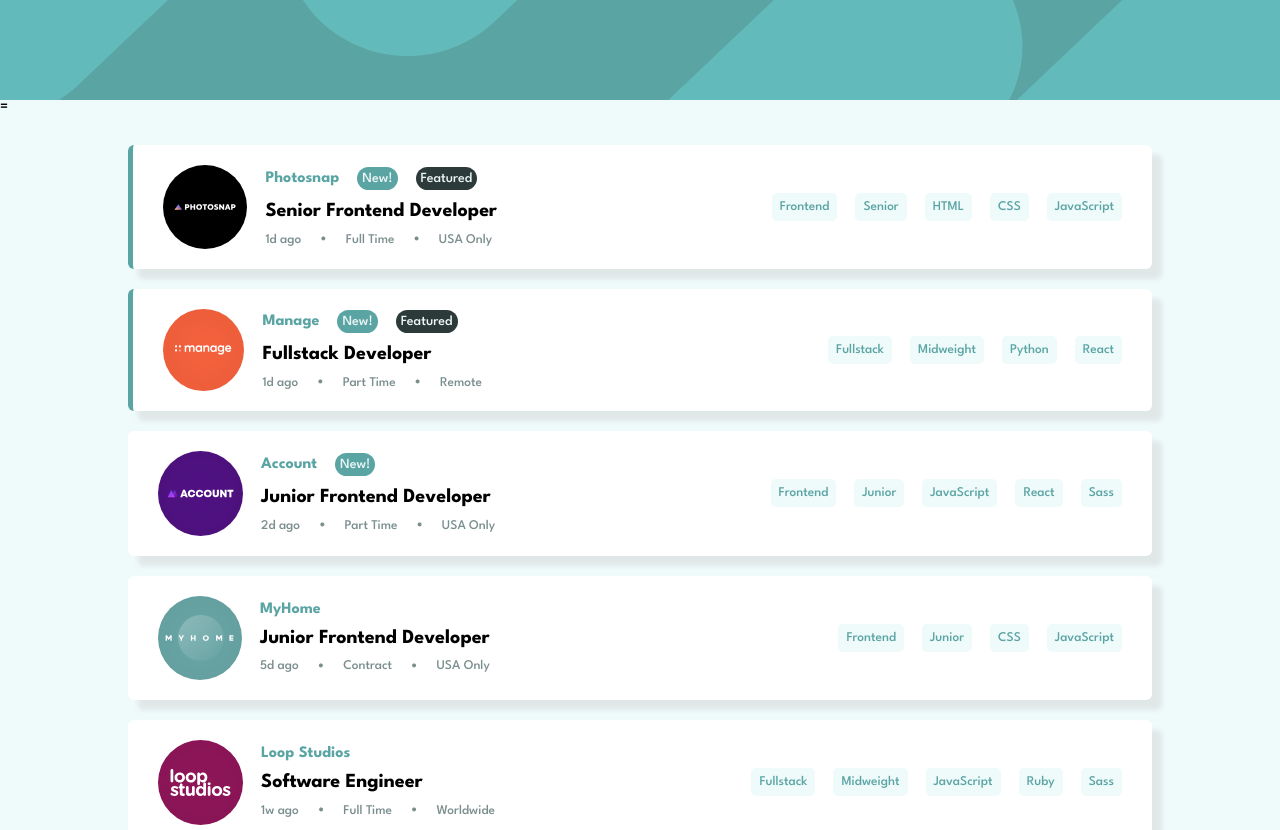
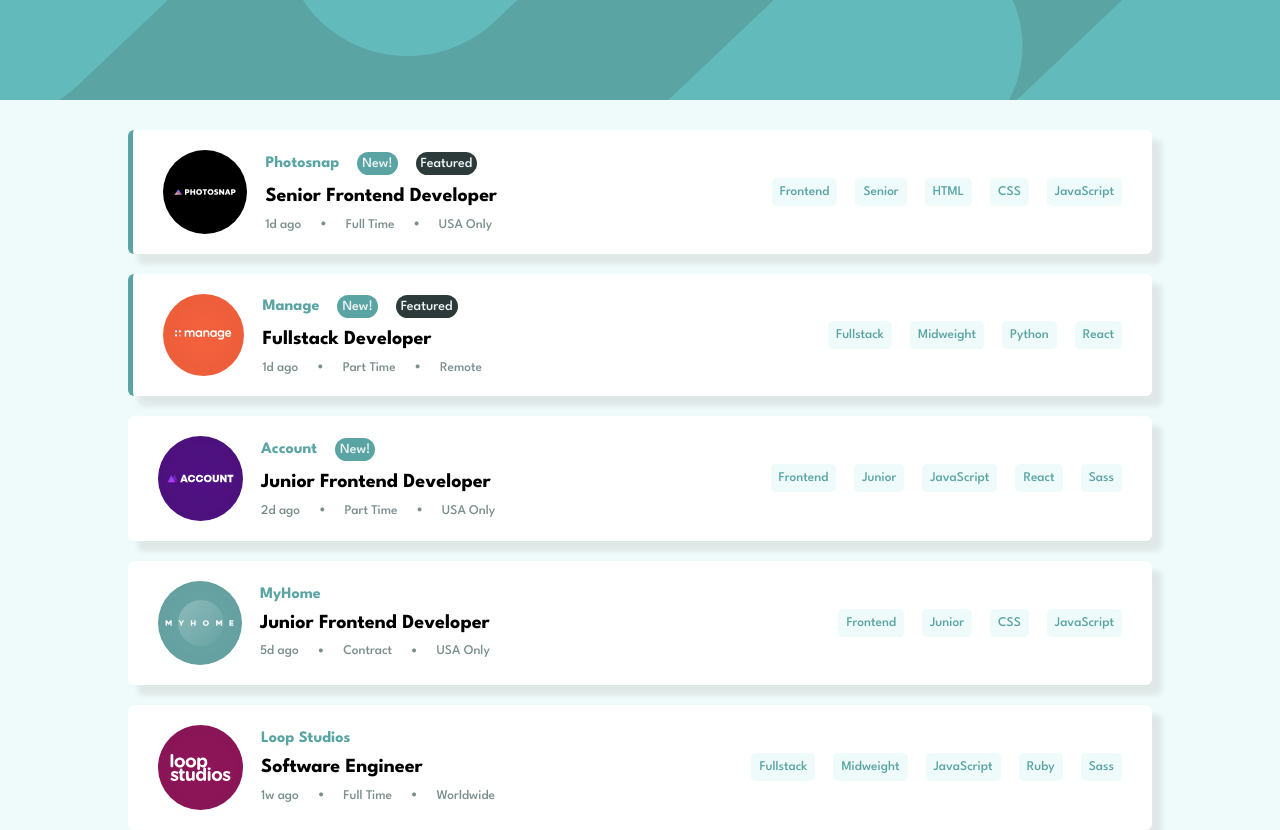
Before and after one commit to Sheriff-Oladimeji/job-listings, a React (Vite) app: page / in a window 1280 px wide. Shown: the top 830 px of the page. Built offline with nearby package versions, Linux system fonts and the light colour scheme.

Commit message:
modify files

```diff
--- a/src/components/jobs/Jobs.jsx
+++ b/src/components/jobs/Jobs.jsx
@@ -22,7 +22,7 @@
 
   return (
     <main>
-      =
+
       <div className="cards">
         {jobs.map((job) => (
           <section
```
